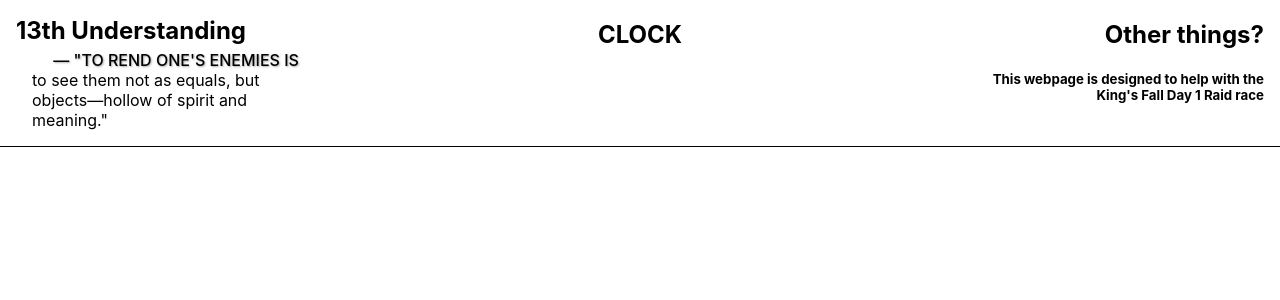
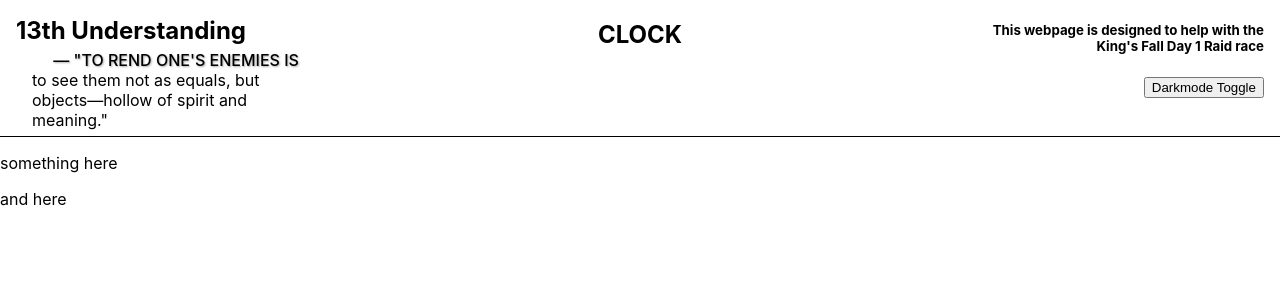
Before and after one commit to dianaroemer/thirteenth-understanding, a React (Create React App) app: page / in a window 1280 px wide. Shown: the top 300 px of the page. Built offline with nearby package versions, Linux system fonts and the light colour scheme; the HTML template or start-up script is replaced by a standard one.

Commit message:
Add darkmode toggle, set mediaQuery for mobile devices

```diff
--- a/src/App.css
+++ b/src/App.css
@@ -12,6 +12,7 @@
   display: flex;
   flex-wrap: nowrap;
   justify-content: space-between;
+  max-height: 120px;
 }
 
 .navContainer {
@@ -27,6 +28,9 @@
   text-align:start;
   overflow: break-word;
 }
+
+
+
 
 .navTitle {
   margin-top: 1rem;
@@ -50,6 +54,16 @@
 
 .navOtherThings {
   text-align: end;
+}
+
+@media only screen and (max-width: 768px) {
+  .titleContainer, .navOtherThings {
+    display: none;
+  }
+
+  .appNav{
+    justify-content: center;
+  }
 }
 
 
--- a/src/App.js
+++ b/src/App.js
@@ -1,14 +1,45 @@
 import logo from './logo.svg';
-
+import React, {useState} from 'react';
 import {link} from "react-router-dom";
 import './App.css';
 
 
 function App() {
+
+  const [darkMode, toggleDarkMode] = useState(false);
+  const [darkStyle, setDarkStyle] = useState({
+    backgroundColor: '',
+    color: '',
+  })
+
+  function handleDarkModeToggle(e){
+    e.preventDefault();
+    if(darkMode) {
+      setDarkStyle({
+        backgroundColor: '',
+        color: '',
+      })
+      toggleDarkMode(!darkMode);
+    } else {
+      setDarkStyle({
+        backgroundColor: '#333',
+        color: '#fff',
+      })
+      toggleDarkMode(!darkMode);
+    }
+  }
+
+
+
+
   return (
-    <div className="App">
+    <div className="App"
+      // style={darkStyle}
+      style={darkMode ? {background: '#333', color: '#fff'} : {}}
+      >
 
       <nav className='appNav'
+      style={darkMode ? {background: '#1c1c1c'} : {}}
       //   style={{
       //   borderBottom: "solid 1px",
       //   paddingBottom: "1rem",
@@ -28,15 +59,22 @@ function App() {
           </h2>
         </div>
         <div className='navOtherThings navContainer'>
-          <h2>
-            Other things?
-          </h2>
           <h5>
           This webpage is designed to help with the King's Fall Day 1 Raid race
           </h5>
+          <button onClick={e => handleDarkModeToggle(e)}>
+            Darkmode Toggle
+          </button>
+
         </div>
 
       </nav>
+      <div className='appContent'>
+        <p>
+          something here
+        </p>
+        <p> and here</p>
+      </div>
 
       {/* <header className="App-header">
         <img src={logo} className="App-logo" alt="logo" />
```
